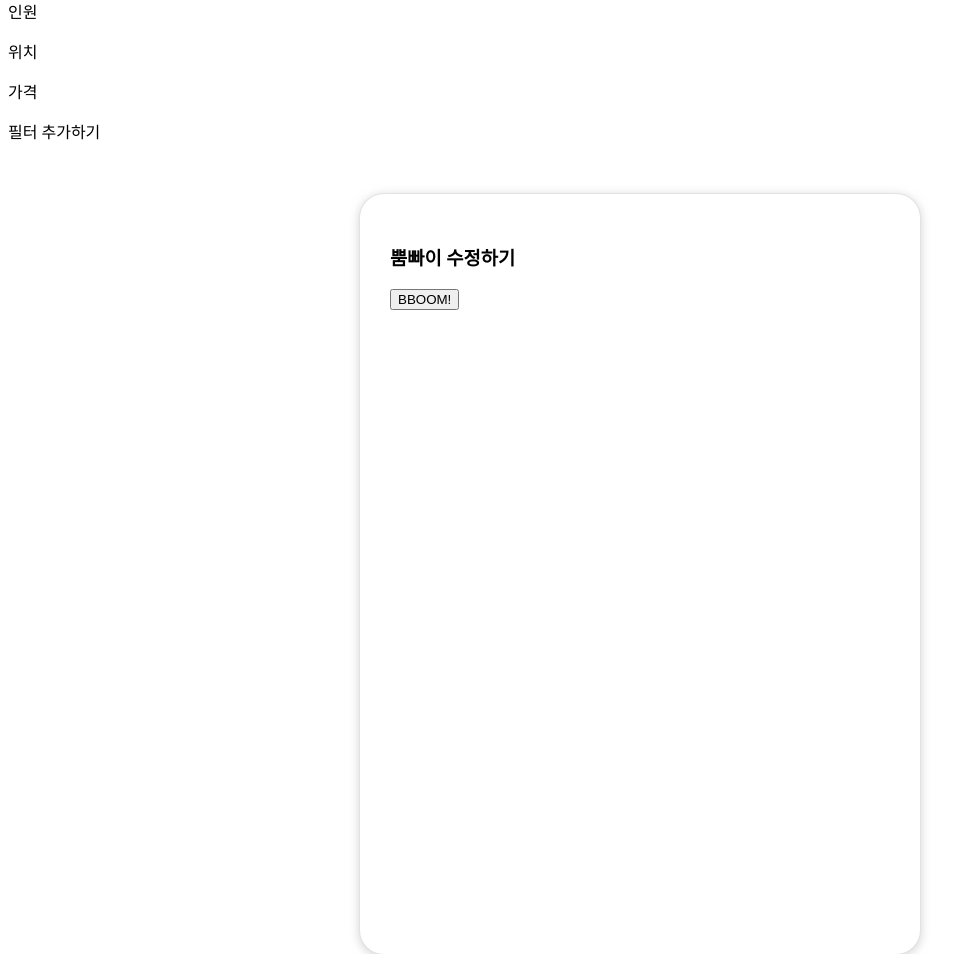
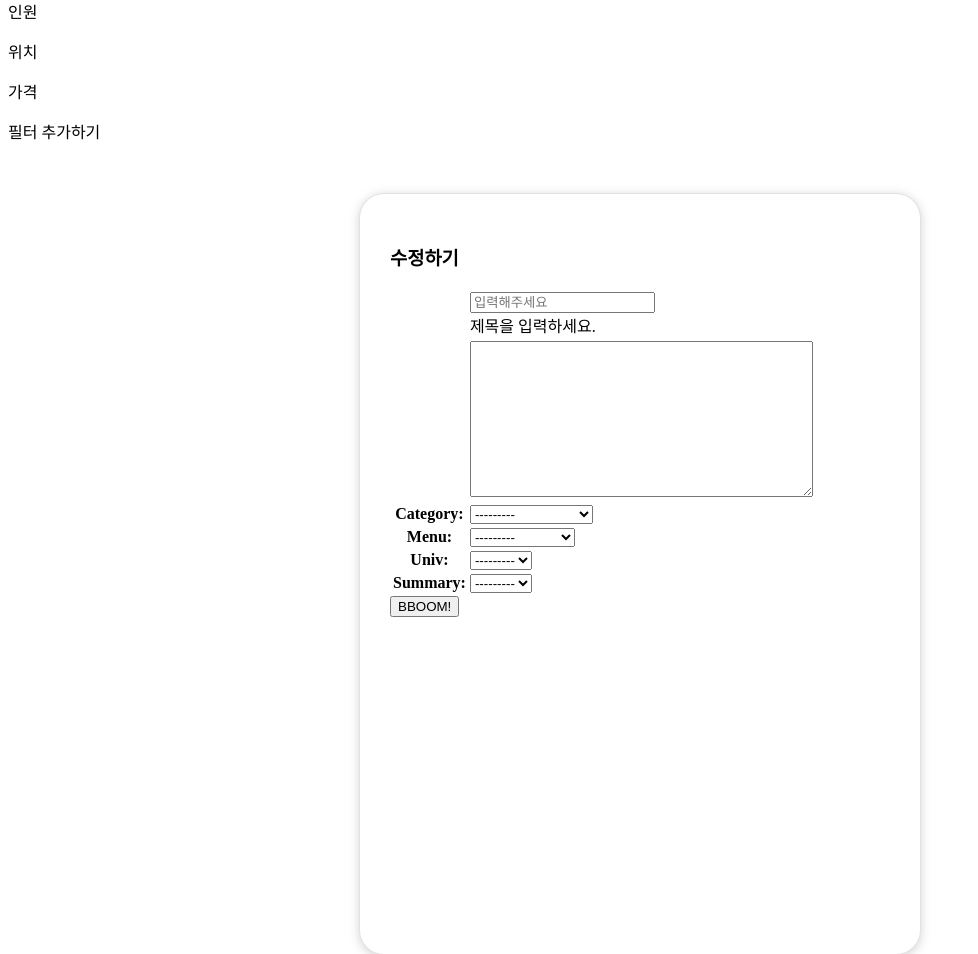
Before and after one commit to RyanKor/Mini, a Django app: template mini/bbom/templates/edit.html in a window 1280 px wide. Shown: the part 306-1260 px from the top of the page, without its empty margins (0-978 px from the left). Run offline with Django 3.2, Linux system fonts and the light colour scheme; the template is opened without the code that fills it: values that come from a table or form of the project are taken from there, others are empty; data comes from the database, SQL or seed files in the repository; tables that the repository leaves empty hold one stand-in row (values such as "Sample post"); parts of the project's set-up code (start-up, migrations or seed data) failed here and were passed over.

Commit message:
seungtae

```diff
--- a/mini/bbom/forms.py
+++ b/mini/bbom/forms.py
@@ -7,14 +7,14 @@
 
     class Meta:
         model = Post
-        fields = ['title', 'content', 'category', 'menu', 'univ', 'summary']
+        fields = ('title', 'content', 'category', 'menu', 'univ', 'summary',)
         widgets = {
-            'title' : forms.TextInput(attrs{'placeholder':'입력해주세요'}),
+            'title' : forms.TextInput(attrs = {'placeholder':'입력해주세요'}),
         }
         labels = {
             'title' : '',
             'content' : '',
-            'category' : '',
+
         }
 
     def __init__(self, *args, **kwargs):
@@ -28,7 +28,7 @@
             except (ValueError, TypeError):
                 pass  # invalid input from the client; ignore and fallback to empty City queryset
         elif self.instance.pk:
-            self.fields['summary'].queryset = self.instance.univ.summary_set.order_by('title')
+            self.fields['summary'].queryset = self.instance.univ.summary_set.order_by('name')
 
 #댓글 형성 Form
 class CommentForms(forms.ModelForm):
--- a/mini/bbom/models.py
+++ b/mini/bbom/models.py
@@ -49,7 +49,6 @@
 class Post(models.Model):
     title = models.CharField(max_length = 200, help_text = "제목을 입력하세요.")
     content = models.TextField()
-    img = models.FileField(null = True, blank = True)
     author = models.CharField(max_length=50, default = "")
     category = models.ForeignKey(Category, on_delete= models.CASCADE, related_name='product')
     menu = models.ForeignKey(Menu, on_delete= models.CASCADE, related_name='menulist')
@@ -62,7 +61,7 @@
 class Comment(models.Model):
     #On_delete는 이 댓글이 속한 포스트가 삭제 되었을 때 어떻게 할 것인가에 대한 행동 지시
     post = models.ForeignKey(Post, on_delete= models.CASCADE, related_name = 'comments')
-    content = models.TextField()
+    content = models.CharField(max_length = 500)
     # photo = models.FileField(null = True)
     def __str__(self):
         return self.content
--- a/mini/bbom/templates/edit.html
+++ b/mini/bbom/templates/edit.html
@@ -1,11 +1,32 @@
 {% extends "category-food.html" %}
+{% load staticfiles %}
     {% block content %}
     <div class="alldisplay">
-        <h3 style="font-weight:bold">뿜빠이 수정하기</h3>
-        <form method="POST">
+        <h3 style="font-weight:bold">수정하기</h3>
+        <form method="POST" id="postForm" data-summaries-url="{% url 'ajax_load_summaries' %}" enctype="multipart/form-data" novalidate>
             {% csrf_token %}
-            {{ form.as_p }}
+            <table>
+              {{ form.as_table }}
+            </table>
             <button type="submit" class="btn btn-outline-danger">BBOOM!</button>
         </form>
+    <script src="https://code.jquery.com/jquery-3.3.1.min.js"></script>
+    <script>
+        $("#id_univ").change(function () {
+        var url = $("#postForm").attr("data-summaries-url");  // get the url of the `load_cities` view
+        var univId = $(this).val();  // get the selected country ID from the HTML input
+
+        $.ajax({                       // initialize an AJAX request
+            url: url,                    // set the url of the request (= localhost:8000/hr/ajax/load-cities/)
+            data: {
+            'univ': univId       // add the country id to the GET parameters
+            },
+            success: function (data) {   // `data` is the return of the `load_cities` view function
+            $("#id_summary").html(data);  // replace the contents of the city input with the data that came from the server
+            }
+        });
+
+        });
+    </script>
     </div>
     {% endblock %}
--- a/mini/bbom/templates/home.html
+++ b/mini/bbom/templates/home.html
@@ -168,10 +168,5 @@
         </div>
     </div>
     <!-- //bigcategroy -->
-    {% for p in posts %}
-        <li>
-            <a href="{% url 'detail' post.pk %}">{{p.title}}</a>
-        </li>
-    {% endfor %}
 </body>
 </html>
--- a/mini/bbom/views.py
+++ b/mini/bbom/views.py
@@ -44,8 +44,8 @@
         post.save()
         return redirect('detail', post.pk)
     else:
-        form = PostForms(instance = post)
-        return render(request, 'edit.html', { 'form':form })
+        form = PostForms(instance=post)
+        return render(request, 'edit.html', { 'form': form })
 
 def delete(request, post_pk):
     post = Post.objects.get(pk=post_pk)
```
Also changed, not shown: mini/bbom/migrations/0003_remove_post_img.py (added).
